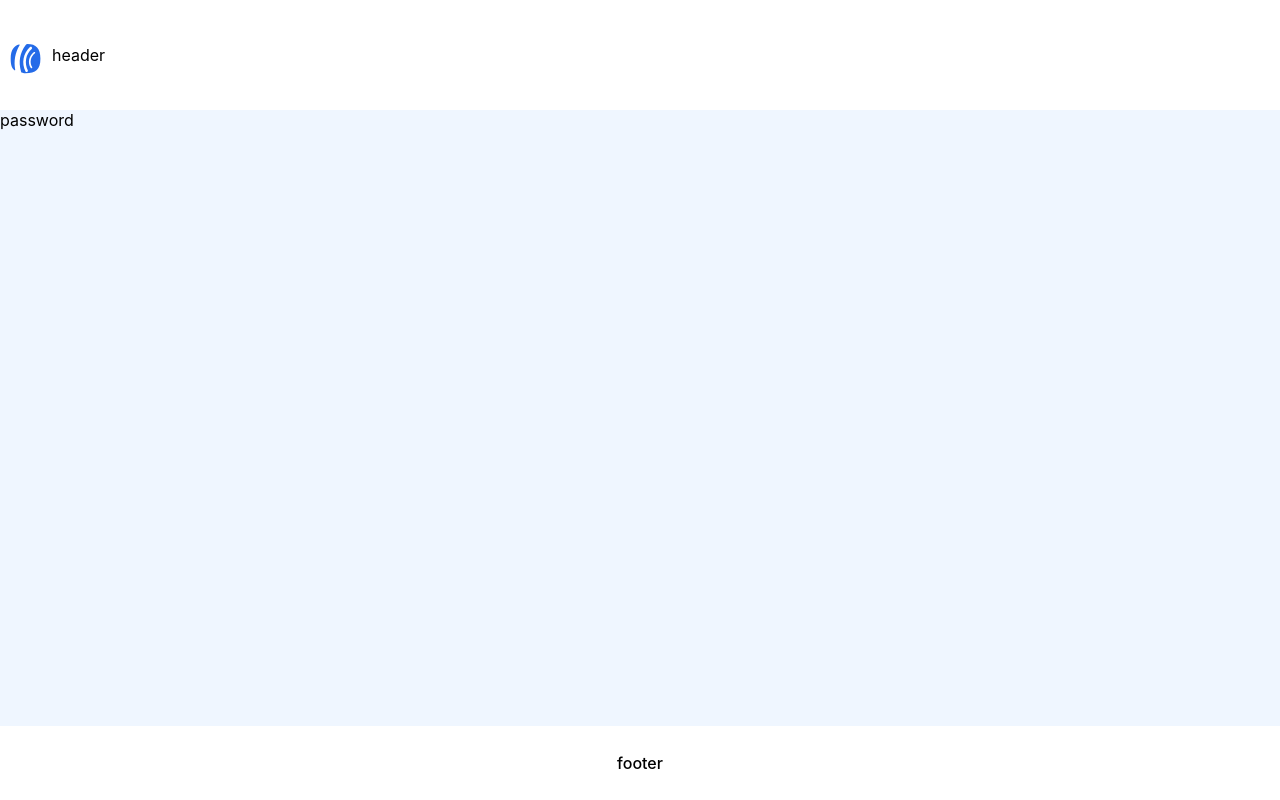
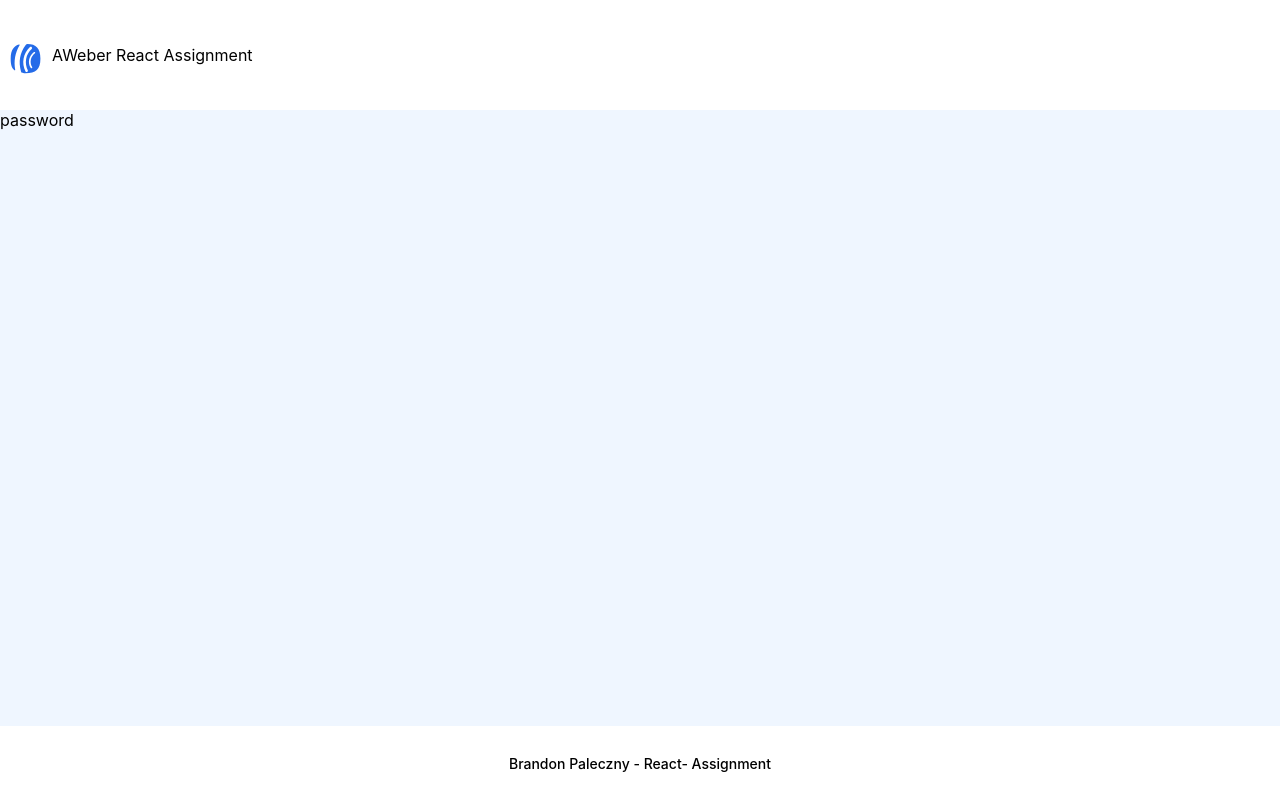
Before and after one commit to Paleczny/AWeber, a React (Vite) app: page / in a window 1280 px wide. Built offline with nearby package versions, Linux system fonts and the light colour scheme.

Commit message:
more light header and footer styling

```diff
--- a/src/layouts/Footer.jsx
+++ b/src/layouts/Footer.jsx
@@ -11,10 +11,15 @@ const FooterStyled = styled.footer`
   margin-top: auto;
   font-weight: 500;
 `
+
+const ParagraphStyled = styled.p`
+  font-size: 14px;
+`
+
 export default function Footer() {
     return (
         <FooterStyled>
-            footer
+            <ParagraphStyled> Brandon Paleczny - React- Assignment</ParagraphStyled>
         </FooterStyled>
     )
 }
--- a/src/layouts/Header.jsx
+++ b/src/layouts/Header.jsx
@@ -15,7 +15,7 @@ export default function Header(){
     return (
         <HeaderStyled>
             <AWeber/>
-            header
+            AWeber React Assignment
         </HeaderStyled>
     )
 }
```
